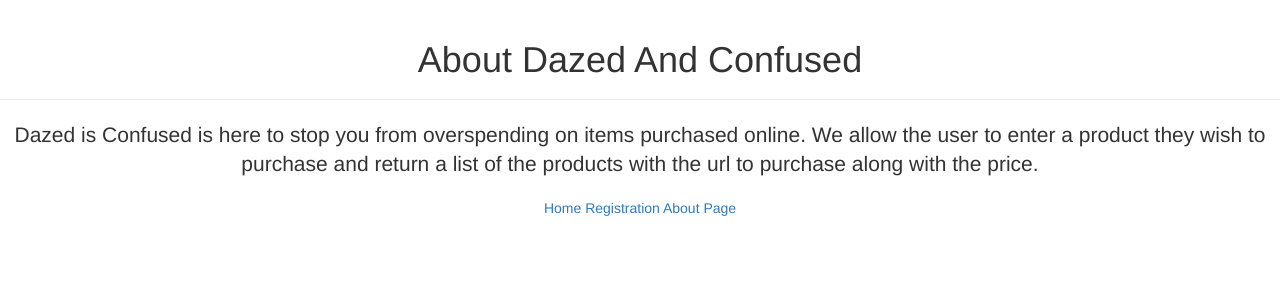
After one commit to haleyt2015/Dazed-Confused, a Django app: page /about_page in a window 1280 px wide. The commit adds this page. Shown: the top 300 px of the page. Run offline with Django 3.2, Linux system fonts and the light colour scheme; some libraries are stand-ins or nearby versions.

Commit message:
Deleted Settings page & created about page

```diff
--- /dev/null
+++ b/Dazed_And_Confused/webApp/templates/AboutUs.html
@@ -0,0 +1,15 @@
+{% extends "base.html" %}
+{% block content %}
+
+<div class="page-header">
+  <h1 class="text-center"> About Dazed And Confused </h1>
+</div>
+
+<div class="text-center">
+  <div class="lead">
+    Dazed is Confused is here to stop you from overspending on items purchased online. We allow the user to enter a product
+    they wish to purchase and return a list of the products with the url to purchase along with the price.
+  </div>
+</div>
+
+{% endblock %}
--- a/Dazed_And_Confused/webApp/templates/base.html
+++ b/Dazed_And_Confused/webApp/templates/base.html
@@ -19,8 +19,7 @@
       <div class = 'text-center'>
         <a href="{% url 'login' %}">Home</a>
         <a href="{% url 'registration' %}">Registration</a>
-        <a hred="{% url 'settings' %}">Settings</a>
-
+        <a href="{% url 'about_page' %}">About Page</a>
 
   </body>
 </html>
--- a/Dazed_And_Confused/webApp/urls.py
+++ b/Dazed_And_Confused/webApp/urls.py
@@ -6,6 +6,6 @@ from webApp import views
 urlpatterns = [
     url(r'^$', auth_views.login, name='login'),
     url(r'registration_page', views.signup, name='registration'),
-    url(r'settings_page', views.settings, name='settings'),
-    url(r'user_profile', views.user_profile, name='user_profile')
+    url(r'user_profile', views.user_profile, name='user_profile'),
+    url(r'about_page', views.about_page, name='about_page'),
 ]
--- a/Dazed_And_Confused/webApp/views.py
+++ b/Dazed_And_Confused/webApp/views.py
@@ -26,3 +26,6 @@ def signup(request):
 
 def user_profile(request):
     return render(request, 'user_profile.html')
+
+def about_page(request):
+    return render(request, 'AboutUs.html')
```
Also changed, not shown: Dazed_And_Confused/webApp/templates/settings.html (deleted, +0 -14 lines), Dazed_And_Confused/db.sqlite3.
